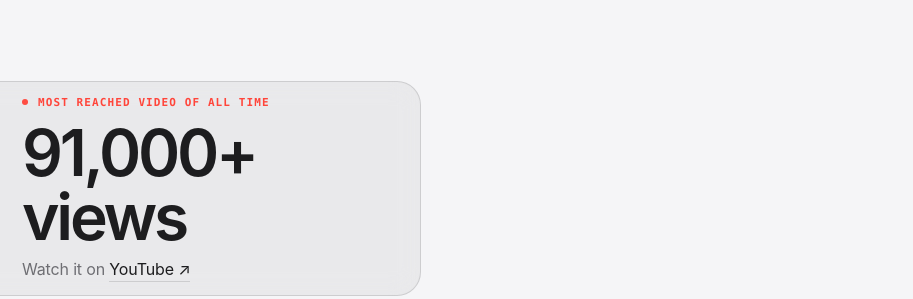
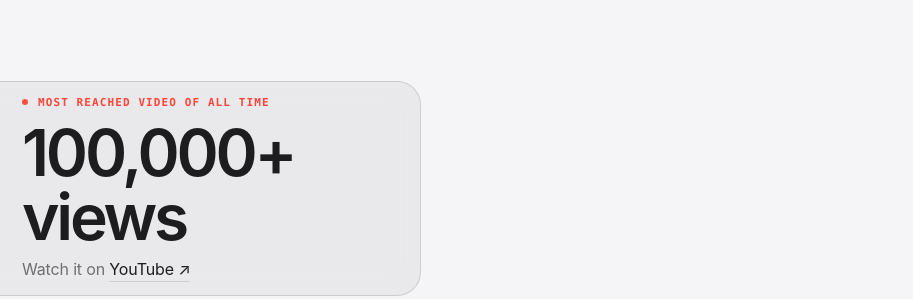
Before and after one commit to rviceee/Rudra-s-portfolio, a plain HTML site: page index.html in a window 1280 px wide. Shown: the part 920-1219 px from the top of the page, 367-1280 px from the left. Drawn offline with Linux system fonts and the light colour scheme.

Commit message:
Update index.html

```diff
--- a/index.html
+++ b/index.html
@@ -295,7 +295,7 @@ body.vhs h1,body.vhs .cap,body.vhs h2{text-shadow:2px 0 rgba(255,40,70,.6),-2px
     </div>
     <div>
       <div class="bd"><i></i>Most reached video of all time</div>
-      <b class="vw" id="ytViews">91,000+ views</b>
+      <b class="vw" id="ytViews">100,000+ views</b>
       <span class="vl">Watch it on <u>YouTube ↗</u></span>
     </div>
   </a>
```
